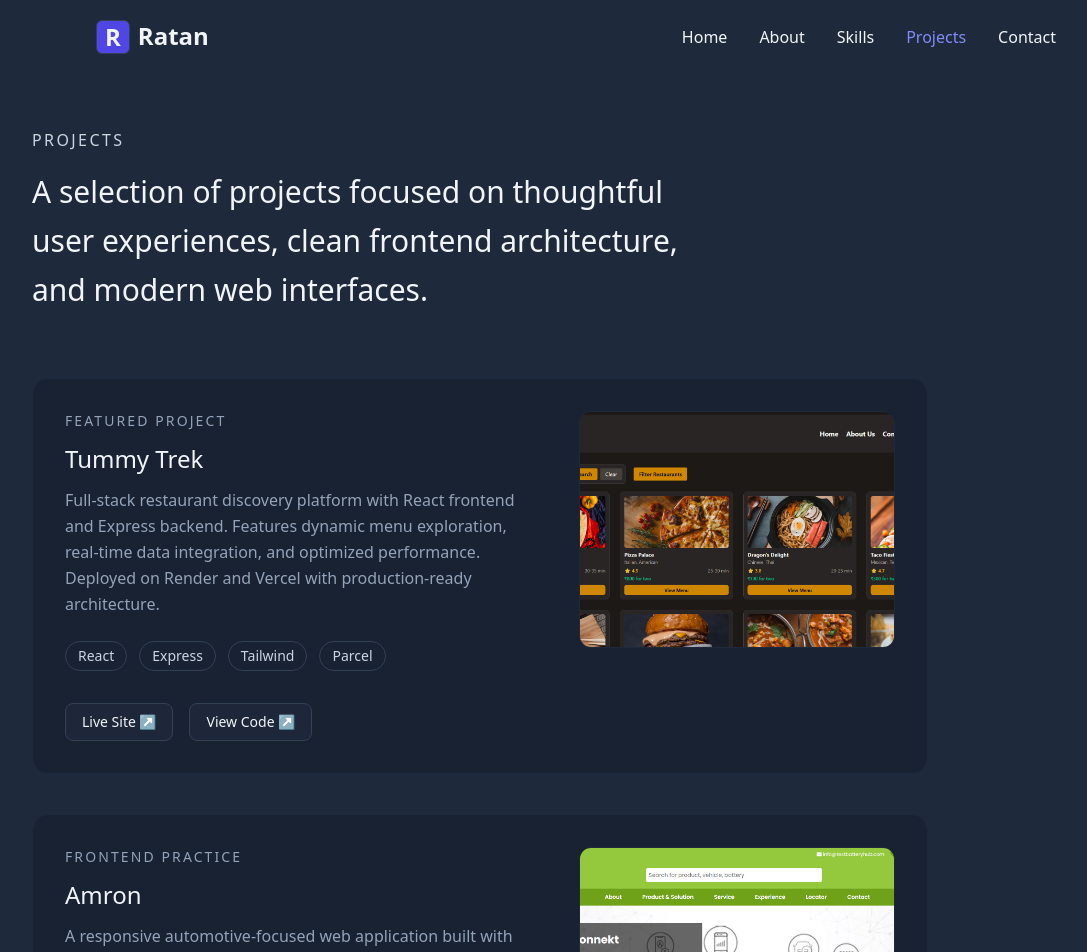
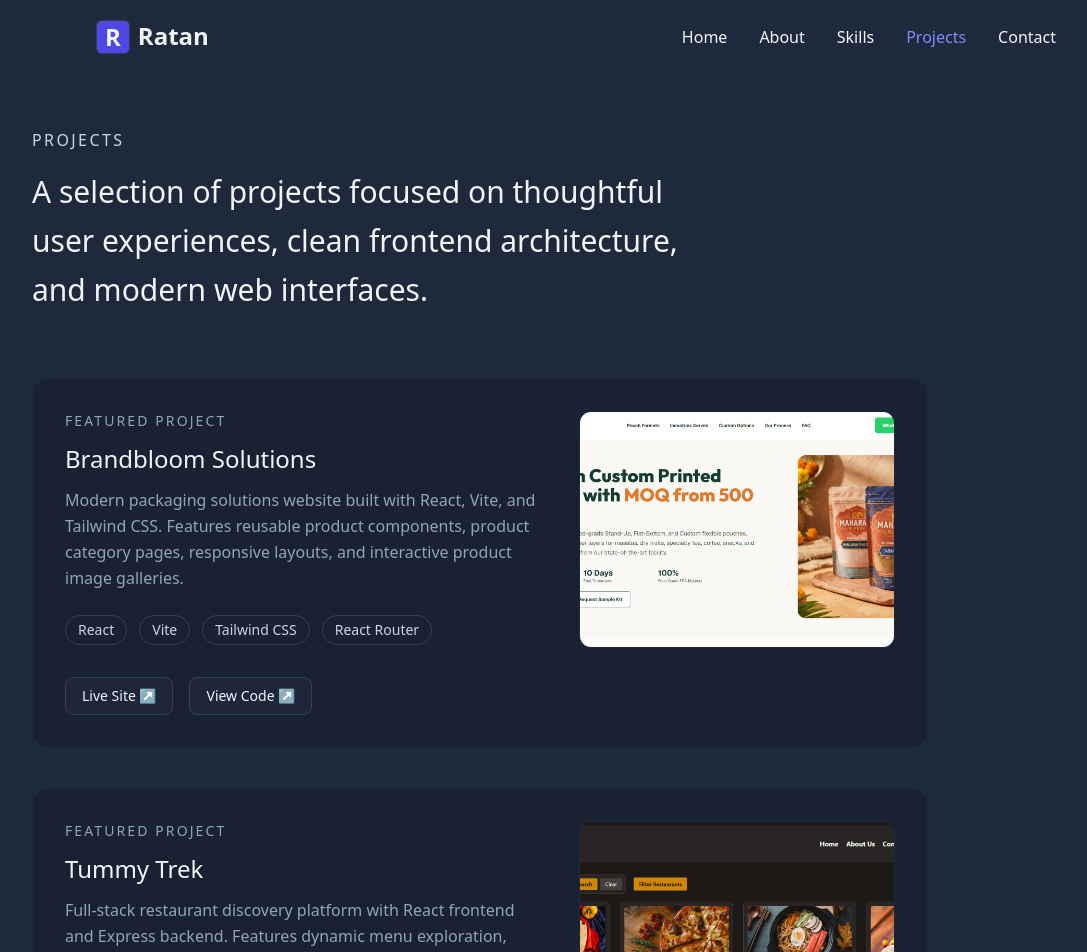
Before and after one commit to ratanraj343/portfolio, a React (Vite) app: page /projects in a window 1280 px wide. Shown: the top 952 px of the page, without its empty margins (64-1151 px from the left). Built offline with nearby package versions, Linux system fonts and the light colour scheme.

Commit message:
project added

```diff
--- a/src/Pages/Projects.jsx
+++ b/src/Pages/Projects.jsx
@@ -2,15 +2,13 @@ import amronPreview from "../assets/images/amron-preview.png";
 import notflixPreview from "../assets/images/notflix-preview.png"
 import tummyTrek from "../assets/images/tummy-trek-preview.png"
 import ProjectCard from "../components/ProjectCard";
+import brandbloom from "../assets/images/brandbloom-preview.png";
 const Projects = () => {
   return (
-     <section className="pt-32 pb-20 min-h-screen">
-
+    <section className="pt-32 pb-20 min-h-screen">
       <div className="max-w-6xl mx-auto px-8 space-y-16">
-
         {/* Heading */}
         <div className="space-y-4">
-
           <p className="text-base font-medium uppercase tracking-[0.15em] text-slate-300">
             Projects
           </p>
@@ -19,25 +17,33 @@ const Projects = () => {
             A selection of projects focused on thoughtful user experiences,
             clean frontend architecture, and modern web interfaces.
           </h1>
-
         </div>
 
         {/* Projects List */}
         <div className="space-y-10">
           <ProjectCard
-          type="Featured Project"
+            type="Featured Project"
+            title="Brandbloom Solutions"
+            description="Modern packaging solutions website built with React, Vite, and Tailwind CSS. Features reusable product components, product category pages, responsive layouts, and interactive product image galleries."
+            tags={["React", "Vite", "Tailwind CSS", "React Router"]}
+            image={brandbloom}
+            liveLink="https://brandbloom-solutions.vercel.app/"
+            codeLink="https://github.com/ratanraj343/brandbloom-solutions"
+          />
+          <ProjectCard
+            type="Featured Project"
             title="Tummy Trek"
             description="Full-stack restaurant discovery platform with React frontend and Express backend.
             Features dynamic menu exploration, real-time data integration, and optimized performance.
             Deployed on Render and Vercel with production-ready architecture."
-            tags={["React","Express","Tailwind","Parcel"]}
+            tags={["React", "Express", "Tailwind", "Parcel"]}
             image={tummyTrek}
             liveLink="https://tummy-trek.vercel.app/"
             codeLink="https://github.com/ratanraj343/tummy-trek"
           />
 
           <ProjectCard
-             type="Frontend Practice"
+            type="Frontend Practice"
             title="Amron"
             description="A responsive automotive-focused web application built with React, focused on clean UI architecture, reusable components, and smooth user experience."
             tags={["React", "CSS", "JavaScript"]}
@@ -55,11 +61,8 @@ const Projects = () => {
             liveLink="https://ratan-notflix.vercel.app/"
             codeLink="https://github.com/ratanraj343/notflix-clone"
           />
-
         </div>
-
       </div>
-
     </section>
   );
 };
```
Also changed, not shown: src/assets/images/brandbloom-preview.png (added).
